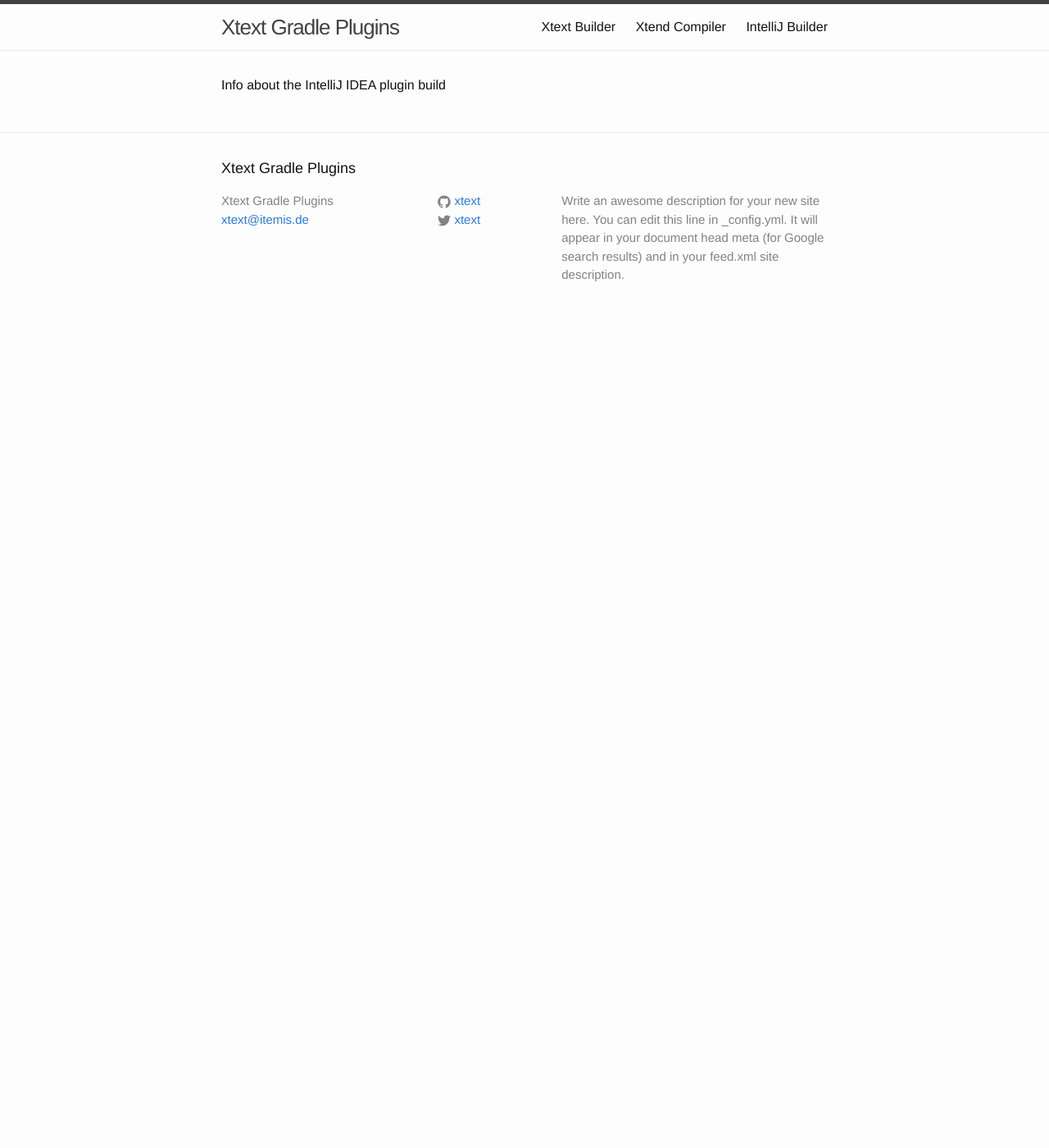
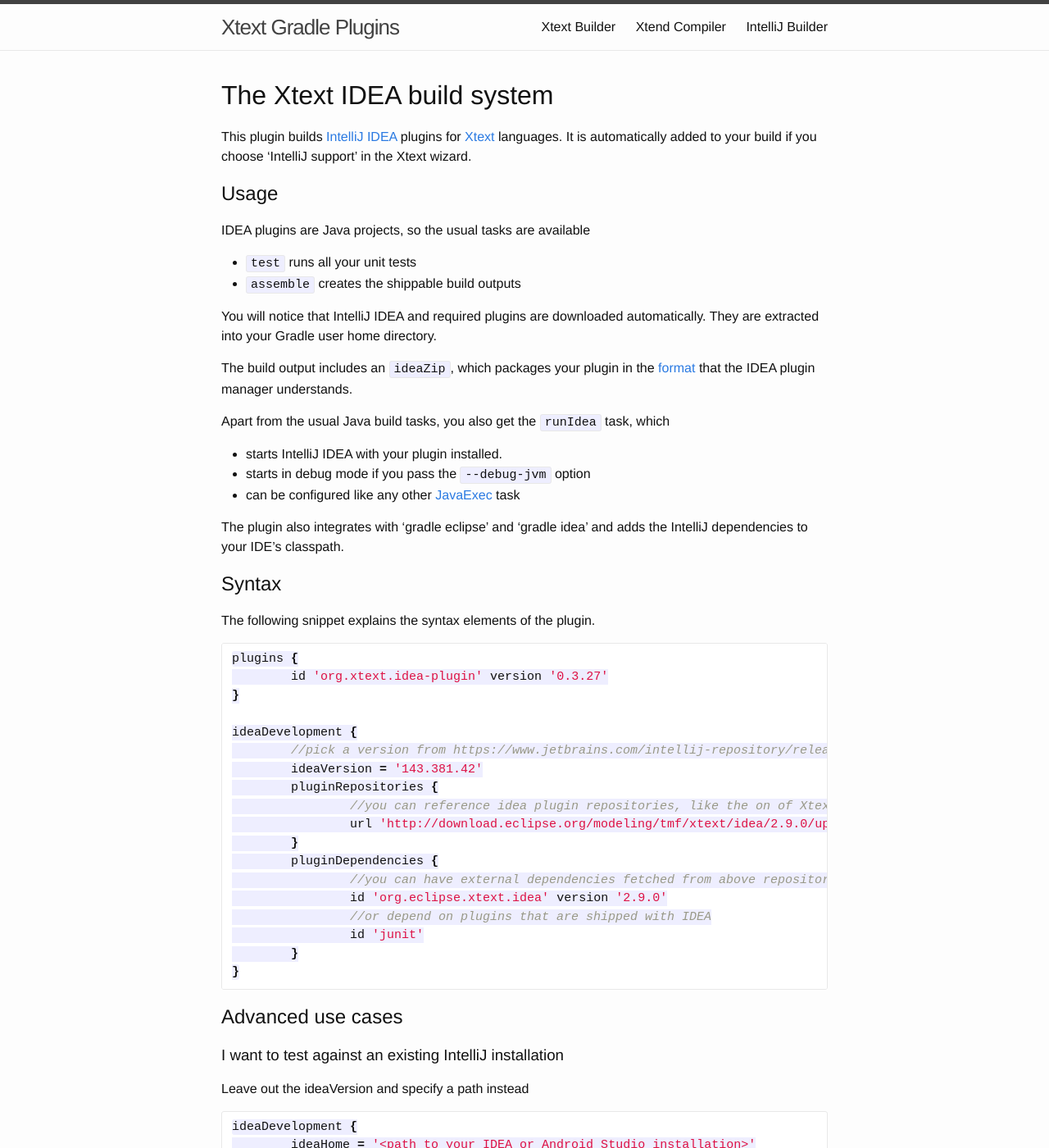
Before and after one commit to xtext/xtext-gradle-plugin, a Jekyll site: the page built from intellij.md, in a window 1280 px wide and 1400 px high. Shown: the whole window at 82% size. Built offline with Jekyll 4.4.1, drawn with Linux system fonts in a browser that asks for light colours; Markdown is read by kramdown in place of the engine named in the settings; some of the changed text lies outside the part shown.

Commit message:
documentation for IntelliJ and Xtend

````diff
--- a/intellij.md
+++ b/intellij.md
@@ -4,4 +4,77 @@
 weight: 30
 ---
 
-Info about the IntelliJ IDEA plugin build
+The Xtext IDEA build system
+===========================
+
+This plugin builds [IntelliJ IDEA](https://www.jetbrains.com/idea/) plugins for [Xtext](xtext.org) languages. It is automatically added to your build if you choose 'IntelliJ support' in the Xtext wizard.
+
+Usage
+-----
+
+IDEA plugins are Java projects, so the usual tasks are available
+
+- `test` runs all your unit tests
+- `assemble` creates the shippable build outputs
+
+You will notice that IntelliJ IDEA and required plugins are downloaded automatically. They are extracted into your Gradle user home directory.
+
+The build output includes an `ideaZip`, which packages your plugin in the [format](https://confluence.jetbrains.com/display/IDEADEV/IntelliJ+IDEA+Plugin+Structure) that the IDEA plugin manager understands.
+
+Apart from the usual Java build tasks, you also get the `runIdea` task, which
+
+- starts IntelliJ IDEA with your plugin installed.
+- starts in debug mode if you pass the  `--debug-jvm` option
+- can be configured like any other [JavaExec](http://gradle.org/docs/current/dsl/org.gradle.api.tasks.JavaExec.html) task
+
+The plugin also integrates with 'gradle eclipse' and 'gradle idea' and adds the IntelliJ dependencies to your IDE's classpath.
+
+Syntax
+------
+
+The following snippet explains the syntax elements of the plugin.
+
+```groovy
+plugins {
+	id 'org.xtext.idea-plugin' version '0.3.27'
+}
+
+ideaDevelopment {
+	//pick a version from https://www.jetbrains.com/intellij-repository/releases
+	ideaVersion = '143.381.42'
+	pluginRepositories {
+		//you can reference idea plugin repositories, like the on of Xtext
+		url 'http://download.eclipse.org/modeling/tmf/xtext/idea/2.9.0/updatePlugins.xml'
+	}
+	pluginDependencies {
+	 	//you can have external dependencies fetched from above repositories
+		id 'org.eclipse.xtext.idea' version '2.9.0'
+		//or depend on plugins that are shipped with IDEA
+		id 'junit'
+	}
+}
+```
+
+
+Advanced use cases
+------------------
+
+### I want to test against an existing IntelliJ installation
+Leave out the ideaVersion and specify a path instead
+
+```groovy
+ideaDevelopment {
+	ideaHome = '<path to your IDEA or Android Studio installation>'
+}
+```
+
+###I want to build several IDEA plugins in one build
+Apply the `org.xtext.idea-aggregator` plugin to the parent project. This adds an aggregated `runIdea` task that starts IntelliJ with all your plugins installed.
+
+###I want to publish an IntelliJ Enterprise Repository
+Apply the `org.xtext.idea-repository` plugin. This adds the `ideaRepository` task. It collects all `ideaZip`s from this project and all subprojects and creates an [updatePlugins.xml](http://blog.jetbrains.com/idea/2008/03/enterprise-plugin-repository/) descriptor.
+Be sure to supply a root URL for the repository
+
+```groovy
+ideaRepository.rootUrl = '<the URL to which you will upload the ideaRepository folder>'
+```
````
Also changed, not shown: xtend.md (+53 -1 lines).
